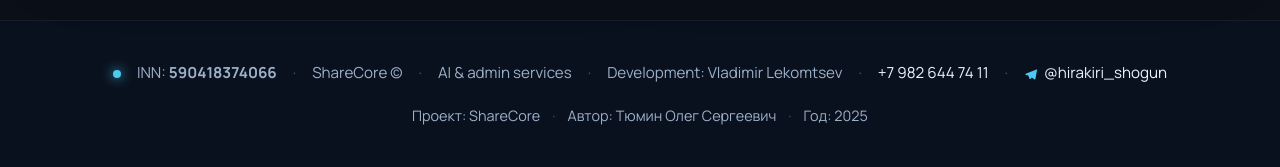
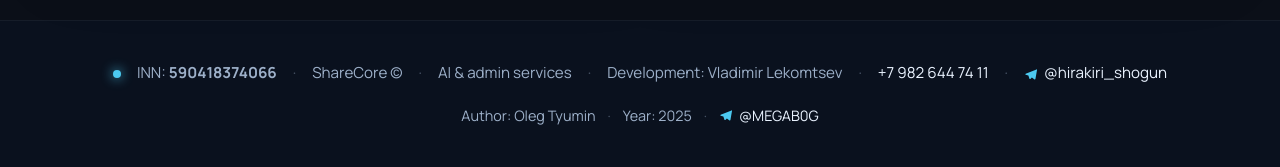
Before and after one commit to HirakiriShogun/ShareCore, a Flask app: page / in a window 1280 px wide. Shown: the part 6192-6359 px from the top of the page. Run offline with Flask 3, Linux system fonts and the light colour scheme; data that the repository does not hold is empty; parts of the project's set-up code (start-up, migrations or seed data) failed here and were passed over.

Commit message:
feat(home): update footer author info

```diff
--- a/templates/home.html
+++ b/templates/home.html
@@ -334,11 +334,14 @@
             </a>
         </div>
         <div class="footer-author">
-            <span>Проект: ShareCore</span>
+            <span>Author: Oleg Tyumin</span>
             <span class="footer-sep">&middot;</span>
-            <span>Автор: Тюмин Олег Сергеевич</span>
+            <span>Year: 2025</span>
             <span class="footer-sep">&middot;</span>
-            <span>Год: 2025</span>
+            <a class="footer-link" href="https://t.me/MEGAB0G" target="_blank" rel="noopener">
+                <span class="tg-icon" aria-hidden="true"></span>
+                @MEGAB0G
+            </a>
         </div>
     </footer>
 
```
